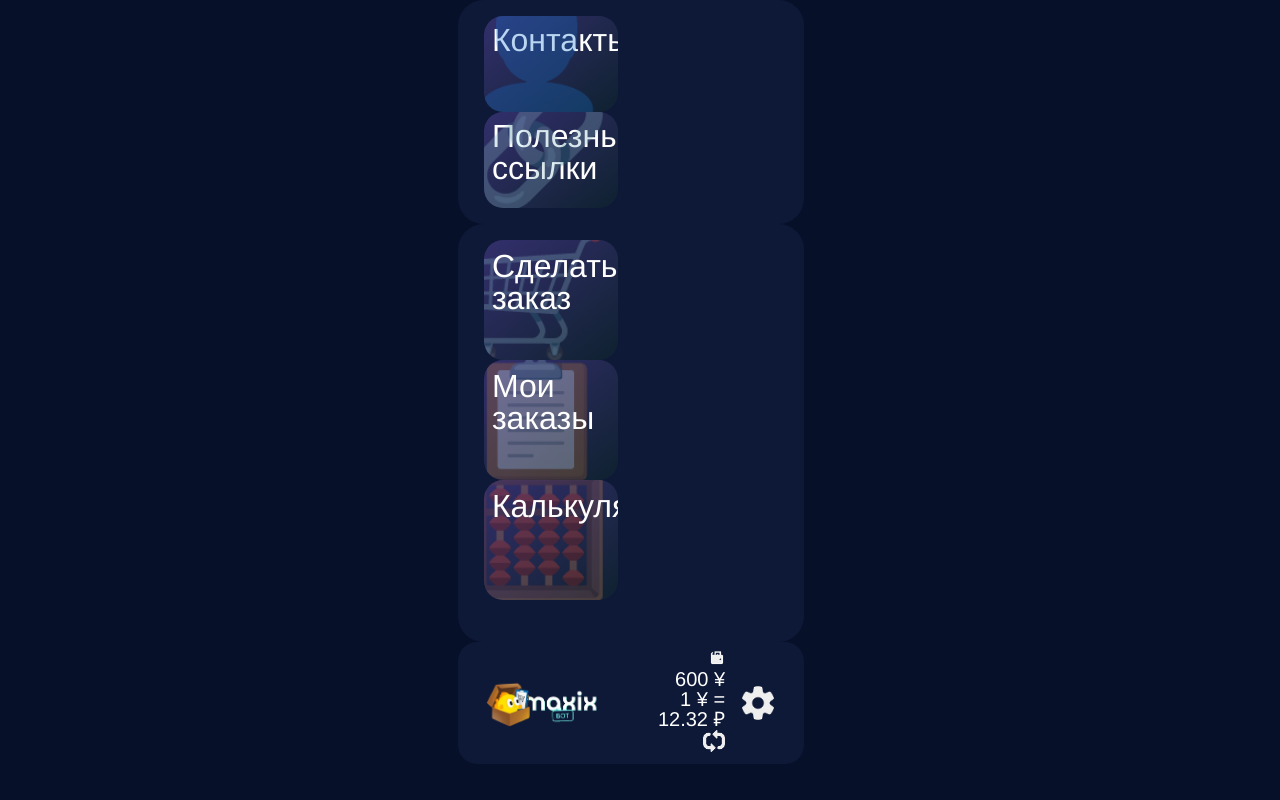
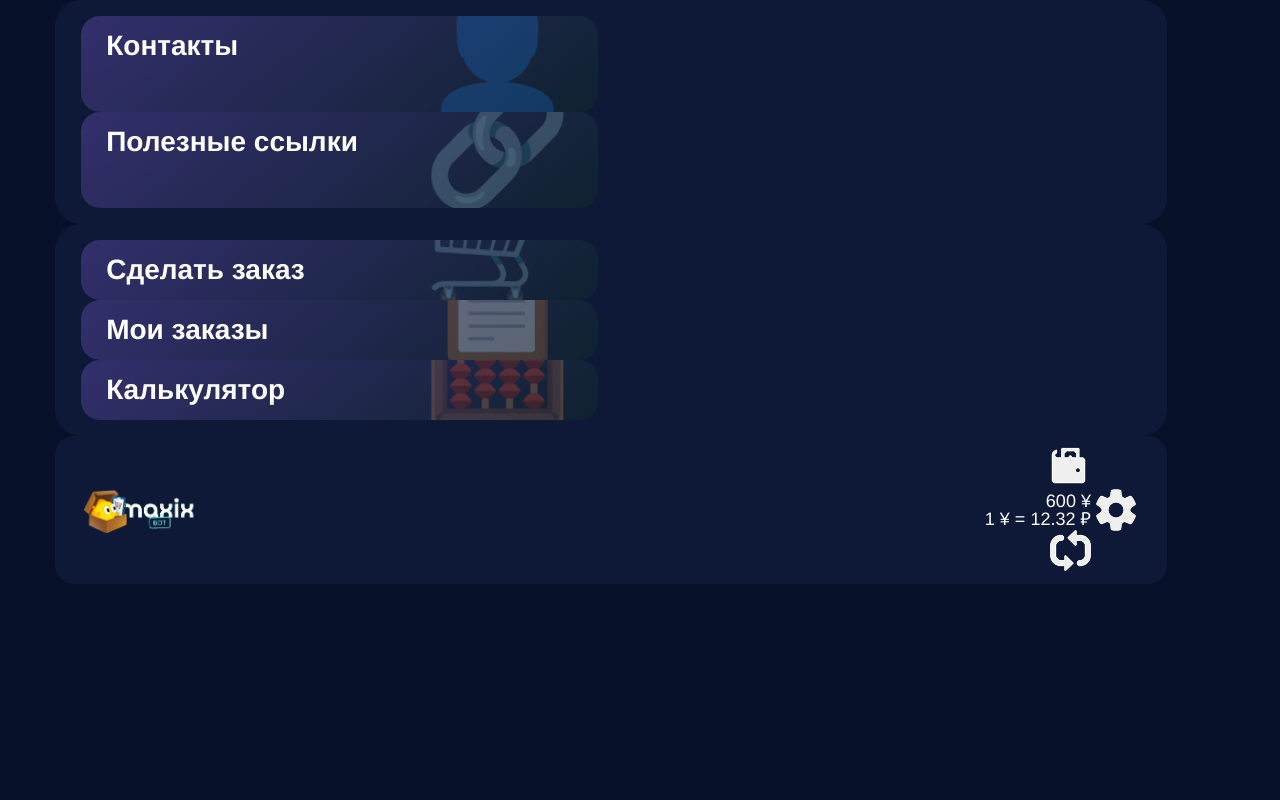
Before and after one commit to chelik002/maxix_site, a Flask app: page / in a window 1280 px wide. Run offline with Flask 3, Linux system fonts and the light colour scheme; some libraries are stand-ins or nearby versions.

Commit message:
Update style.css

```diff
--- a/static/style.css
+++ b/static/style.css
@@ -1,17 +1,3 @@
-:root {
-  --text: #ffffff;
-}
-
-body, html {
-  margin: 0;
-  padding: 0;
-  width: 100%;
-  height: 100%;
-  background: #071029;
-  font-family: "Inter-SemiBold", Helvetica, sans-serif;
-  color: var(--text);
-}
-
 .frame {
   display: flex;
   flex-direction: column;
@@ -21,7 +7,13 @@
   gap: 2vh;
 }
 
-/* ===== Верхняя панель ===== */
+.frame .div {
+  width: 100%;
+  max-width: 1170px; /* чтобы не разъезжалось на десктопах */
+  margin: 0 auto;
+}
+
+/* 🔹 Верхняя панель */
 .frame .div-wrapper {
   width: 95%;
 }
@@ -46,31 +38,7 @@
   flex: 1;
 }
 
-.frame .dollar-account {
-  height: 2vh;
-  object-fit: contain;
-}
-
-.frame .text-wrapper-11 {
-  font-size: clamp(14px, 2.5vw, 20px);
-}
-
-.frame .p {
-  font-size: clamp(14px, 2.5vw, 20px);
-}
-
-.frame .repeat {
-  height: 3vh;
-  object-fit: contain;
-}
-
-.frame .settings {
-  height: 5vh;
-  margin-left: 1vw;
-  object-fit: contain;
-}
-
-/* ===== Блок заказов ===== */
+/* 🔹 Блок заказов */
 .frame .overlap-wrapper {
   width: 95%;
   background-color: #2939663d;
@@ -78,7 +46,7 @@
   padding: 2vh 2vw;
   display: grid;
   grid-template-columns: 1fr 1fr;
-  grid-template-rows: auto auto;
+  grid-auto-rows: minmax(15vh, auto);
   gap: 2vw;
 }
 
@@ -90,33 +58,9 @@
   background: linear-gradient(321deg, rgba(15,33,48,1) 0%, rgba(51,47,108,1) 100%);
   padding: 2vh 2vw;
   position: relative;
-  min-height: 15vh;
 }
 
-.frame .view-2 { grid-column: 1 / 2; grid-row: 1; }
-.frame .view-3 { grid-column: 2 / 3; grid-row: 1; }
-.frame .view-4 { grid-column: 1 / 3; grid-row: 2; }
-
-.frame .text-wrapper-5,
-.frame .text-wrapper-7,
-.frame .text-wrapper-9 {
-  opacity: 0.3;
-  font-size: clamp(50px, 15vw, 120px);
-  position: absolute;
-  bottom: 5%;
-  right: 5%;
-}
-
-.frame .text-wrapper-6,
-.frame .text-wrapper-8,
-.frame .text-wrapper-10 {
-  font-size: clamp(18px, 4vw, 32px);
-  position: absolute;
-  top: 8%;
-  left: 6%;
-}
-
-/* ===== Блок ссылок ===== */
+/* 🔹 Блок ссылок и контактов */
 .frame .element {
   width: 95%;
   background-color: #2939663d;
@@ -137,19 +81,24 @@
   min-height: 12vh;
 }
 
+/* 🔹 Тексты */
 .frame .text-wrapper,
-.frame .text-wrapper-3 {
-  font-size: clamp(18px, 4vw, 32px);
-  position: absolute;
-  top: 8%;
-  left: 6%;
+.frame .text-wrapper-3,
+.frame .text-wrapper-6,
+.frame .text-wrapper-8,
+.frame .text-wrapper-10 {
+  font-size: clamp(18px, 4vw, 28px);
+  font-weight: 600;
 }
 
 .frame .text-wrapper-2,
-.frame .text-wrapper-4 {
+.frame .text-wrapper-4,
+.frame .text-wrapper-5,
+.frame .text-wrapper-7,
+.frame .text-wrapper-9 {
+  position: absolute;
+  right: 5%;
+  bottom: 5%;
   opacity: 0.3;
-  font-size: clamp(50px, 15vw, 120px);
-  position: absolute;
-  bottom: 5%;
-  right: 5%;
+  font-size: clamp(40px, 15vw, 120px);
 }
```
